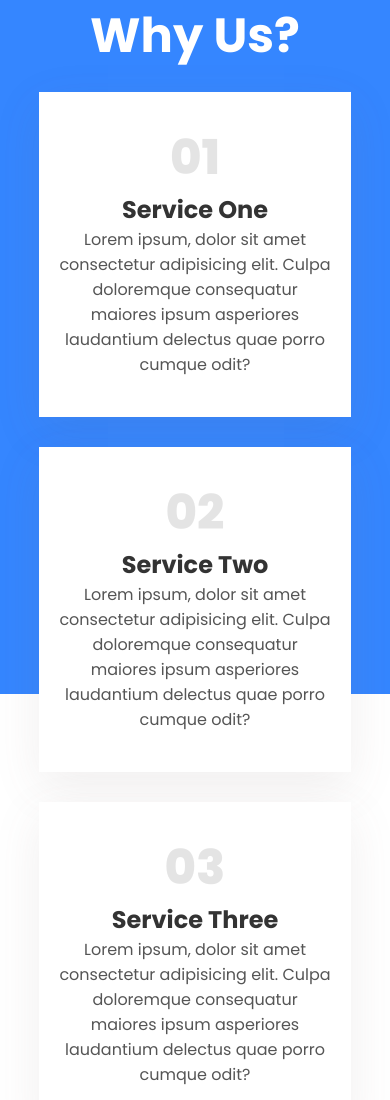
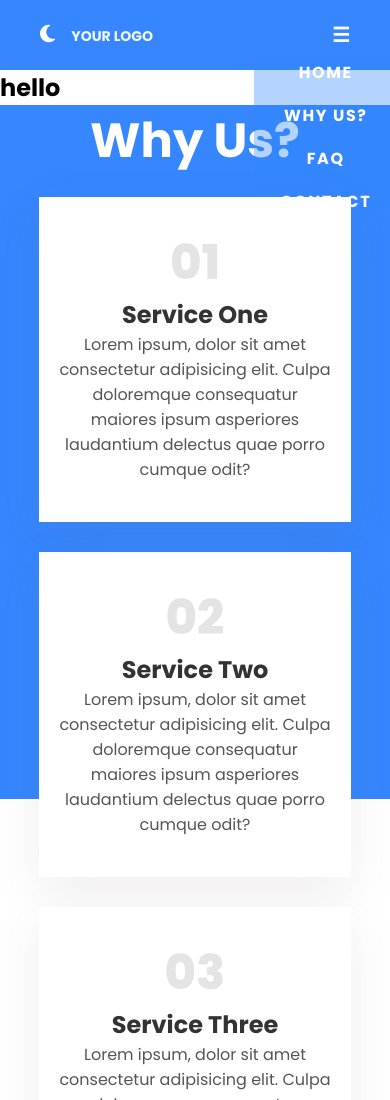
Before and after one commit to rachit2003-Dev/decmeds, a plain HTML site: page index.html in a window 390 px wide. Shown: the top 1100 px of the page. Drawn offline with Linux system fonts and the light colour scheme.

Commit message:
Add files via upload
checking1

```diff
--- a/assets/script.js
+++ b/assets/script.js
@@ -12,3 +12,12 @@ inputs.forEach(ipt => {
         ipt.parentNode.classList.remove("focus");
     });
 });
+
+const hamburguer = document.getElementById("burger-menu")
+const navMenu = document.querySelector(".list-nav-bar")
+
+
+hamburguer.addEventListener("click", ()=>{
+    hamburguer.classList.toggle('active');
+    navMenu.classList.toggle('active');
+})
--- a/assets/style.css
+++ b/assets/style.css
@@ -7,6 +7,111 @@
   font-family: "Poppins", sans-serif;
   scroll-behavior: smooth;
 }
+
+
+.nav-bar {
+  display: flex;
+  justify-content: space-between;
+  align-items: center;
+  padding: 35px 2.5rem;
+  height: 70px;
+  background-color: #3586ff
+}
+
+.logo {
+  color: aliceblue;
+  font-weight: bold;
+  text-transform: uppercase;
+  font-size: 1.25rem;
+  margin-left: 12px;
+  cursor: pointer;
+}
+
+.fas {
+  color: white;
+  font-size: 1.25rem;
+  cursor: pointer;
+}
+
+.list-nav-bar {
+  list-style: none;
+  text-transform: uppercase;
+  display: flex;
+  gap: 20px;
+}
+
+.list-item a {
+  cursor: pointer;
+  font-weight: 700;
+  font-size: 1.1rem;
+  text-decoration: none;
+  color: #fff;
+  text-align: center;
+  margin-left: 0.5rem;
+  letter-spacing: 0.1rem;
+}
+
+.list-item a:hover {
+  color: #a0a0a0;
+}
+
+.burger-menu {
+  display: none;
+}
+
+
+@media screen and (max-width: 768px) {
+
+  .list-item a {
+      font-size: 0.875rem;
+  }
+
+  .logo {
+      font-size: 0.875rem;
+  }
+}
+
+@media screen and (max-width: 578px) {
+
+  .list-item a {
+      font-size: 1rem;
+
+  }
+
+  .list-nav-bar.active {
+      right: 0;
+  }
+
+  .list-nav-bar {
+      display: flex;
+      position: fixed;
+      right: -100%;
+      top: 60px;
+      width: 35%;
+      background-color: #3586ff5d;
+      text-align: center;
+      flex-direction: column;
+      transition: 0.7s;
+      gap: 18px;
+      border-radius: 0 0 10px 10px;
+  }
+
+  .burger-menu {
+      display: block;
+      cursor: pointer;
+  }
+}
+
+
+/*---------------------------------------
+   home Section
+-----------------------------------------*/
+
+#home{
+  width: 100%;
+  height: 60%;
+}
+
 
 /*---------------------------------------
     Why-us Section
--- a/index.html
+++ b/index.html
@@ -7,10 +7,30 @@
   <link rel="stylesheet" href="https://cdnjs.cloudflare.com/ajax/libs/font-awesome/6.5.2/css/all.min.css" />
   <link rel="stylesheet" href="assets/style.css">
 
-  <title>Document</title>
+  <title>Decmeds</title>
 </head>
 
 <body>
+
+  <nav class="nav-bar">
+    <div class="icon-nav">
+        <i class="fas fa-moon"></i>
+        <span class="logo">Your logo</span>
+    </div>
+
+    <ul class="list-nav-bar active">
+        <li class="list-item"><a href="#">home</a></li>
+        <li class="list-item"><a href="#">why us?</a></li>
+        <li class="list-item"><a href="#">faq</a></li>
+        <li class="list-item"><a href="#">contact</a></li>
+    </ul>
+    <div class="fas burger-menu" id="burger-menu">&#9776;</div>
+</nav>
+
+  <section id="home">
+    <h1>hello</h1>
+  </section>
+
   <!-- Why-us Section -->
   <section id="why-us">
     <div class="service-heading">
```
